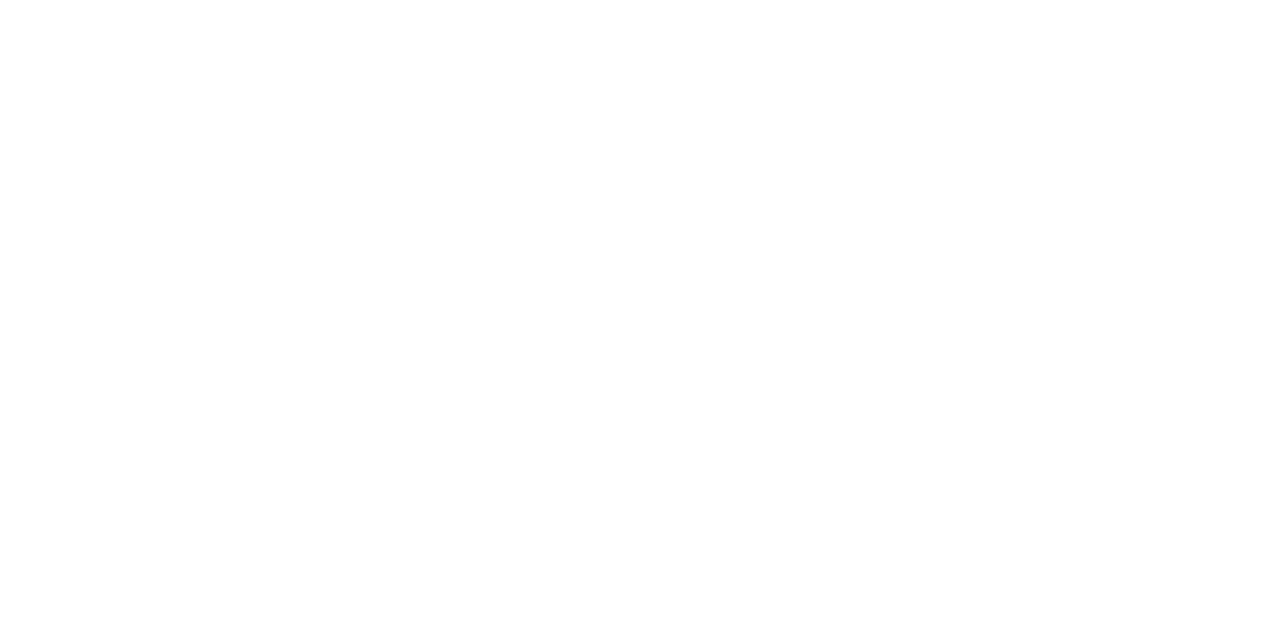
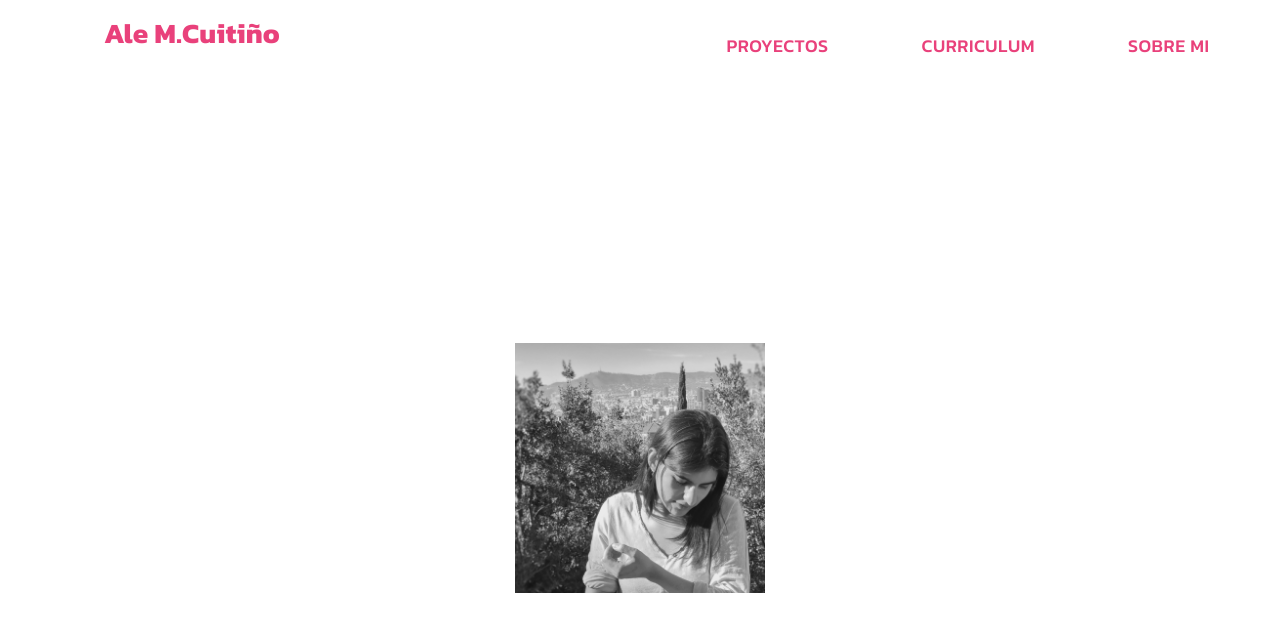
Before and after one commit to AleMCuitino/portfolio-2023, a React (Create React App) app: page /sobremi in a window 1280 px wide. Before the commit this address had no page. Shown: the top 632 px of the page. Built offline with nearby package versions, Linux system fonts and the light colour scheme.

Commit message:
Installed gasap

```diff
--- a/package.json
+++ b/package.json
@@ -11,6 +11,7 @@
     "@testing-library/jest-dom": "^5.16.5",
     "@testing-library/react": "^13.4.0",
     "@testing-library/user-event": "^13.5.0",
+    "gsap": "^3.11.5",
     "react": "^18.2.0",
     "react-dom": "^18.2.0",
     "react-pdf": "^6.2.2",
--- a/src/component/navbar/Navbar.jsx
+++ b/src/component/navbar/Navbar.jsx
@@ -8,9 +8,7 @@
 import Menu from '@mui/material/Menu';
 import MenuIcon from '@mui/icons-material/Menu';
 import Container from '@mui/material/Container';
-import Avatar from '@mui/material/Avatar';
 import Button from '@mui/material/Button';
-import Tooltip from '@mui/material/Tooltip';
 import MenuItem from '@mui/material/MenuItem';
 import { grey } from '@mui/material/colors';
 
--- a/src/router/Router.jsx
+++ b/src/router/Router.jsx
@@ -4,6 +4,7 @@
 import Projects from "../views/ProjectsList";
 import ProjectDetail from "../views/ProjectDetail"
 import Cv from "../views/Cv";
+import AboutMe from "../views/AboutMe";
 
 const Router = () => {
     return (
@@ -13,6 +14,7 @@
                 <Route path="/proyectos" element={<Projects />}></Route>
                 <Route path="/proyecto/:id" element={<ProjectDetail />}></Route>
                 <Route path="/cv/alemcuitino" element={<Cv />}></Route>
+                <Route path="/sobremi" element={<AboutMe />}></Route>
             </Routes>
         </BrowserRouter>
     );
--- /dev/null
+++ b/src/views/AboutMe.jsx
@@ -0,0 +1,26 @@
+import React from 'react';
+import Navbar from "../component/navbar/Navbar";
+import ImgBoarding from '../component/img-boarding/ImgBoarding';
+import { Box } from '@mui/system';
+
+const AboutMe = () => {
+    return (
+        <React.Fragment>
+            <Navbar />
+            <Box
+                elevation={0}
+                sx={{
+                    minHeight: '100vh',
+                    display: "flex",
+                    alignItems: "center",
+                    justifyContent: "center",
+                }}
+            >
+                <ImgBoarding />
+            </Box>
+
+        </React.Fragment>
+    )
+}
+
+export default AboutMe
```
Also changed, not shown: src/component/line/Line.jsx (added, +11 -0 lines), 1 other file (tests, documents, lock files or other folders).
